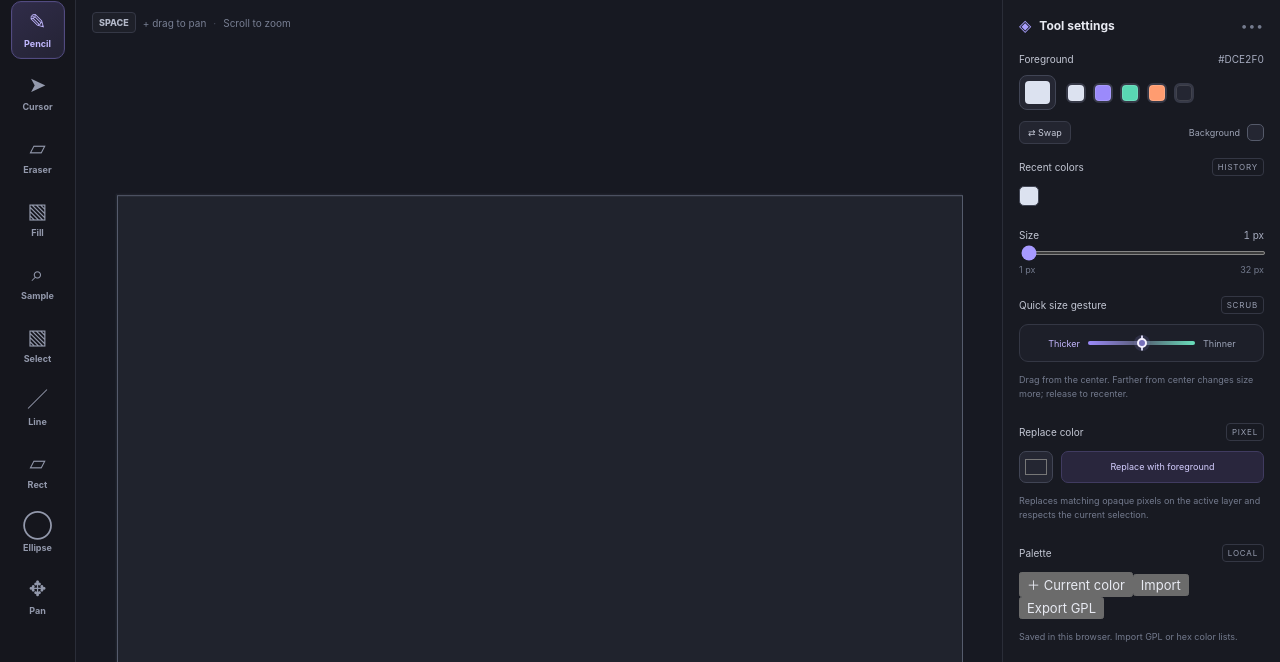
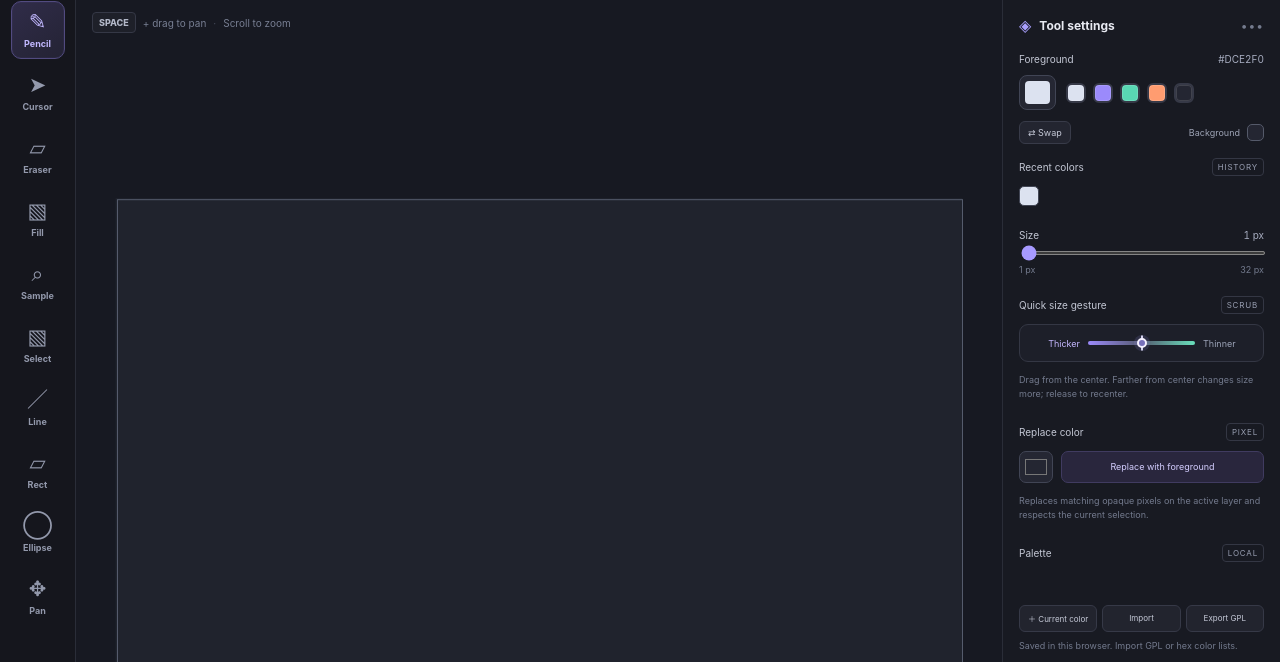
Before and after one commit to gavilandavid89-pixel/PixelForge-Ai, a website with bundled scripts: page index.html in a window 1280 px wide. Shown: the part 115-777 px from the top of the page. Built offline with nearby package versions, Linux system fonts and the light colour scheme.

Commit message:
style: add compact palette swatches and import/export actions

```diff
--- a/styles.css
+++ b/styles.css
@@ -113,3 +113,6 @@
 
 .transform-actions{display:grid;grid-template-columns:1fr 1fr;gap:7px}.transform-actions button{min-height:31px;padding:5px 7px;border:1px solid #363947;border-radius:7px;background:#22242e;color:#c5c9d7;font-size:9px}.transform-actions button:hover{background:#2d2b40;border-color:#7569b0;color:#e4dfff}
 @media(max-width:760px){.transform-actions{gap:5px}.transform-actions button{min-height:27px;padding:4px 5px;font-size:8px}}
+
+.user-palette{display:flex;flex-wrap:wrap;gap:6px;min-height:24px}.palette-item{position:relative;width:24px;height:24px}.palette-swatch{width:24px;height:24px;padding:0;border:1px solid #464a5a;border-radius:6px;background:var(--swatch);box-shadow:inset 0 0 0 1px #ffffff18}.palette-swatch:hover{outline:2px solid var(--accent);outline-offset:1px}.palette-remove{position:absolute;top:-5px;right:-5px;width:13px;height:13px;display:grid;place-items:center;padding:0;border:1px solid #4b4e5b;border-radius:50%;background:#20222b;color:#e4a5a8;font-size:10px;line-height:1;opacity:0}.palette-item:hover .palette-remove,.palette-remove:focus-visible{opacity:1}.palette-actions{display:flex;gap:5px;margin-top:9px}.palette-actions button{min-height:27px;flex:1;padding:4px 5px;border:1px solid #363947;border-radius:6px;background:#22242e;color:#c5c9d7;font-size:8px}.palette-actions button:hover{background:#2d2b40;border-color:#7569b0}.palette-block .small-note{margin-top:7px}
+@media(max-width:760px){.user-palette{gap:5px}.palette-item,.palette-swatch{width:20px;height:20px}.palette-actions{gap:4px}.palette-actions button{font-size:8px;padding:3px}}
```
